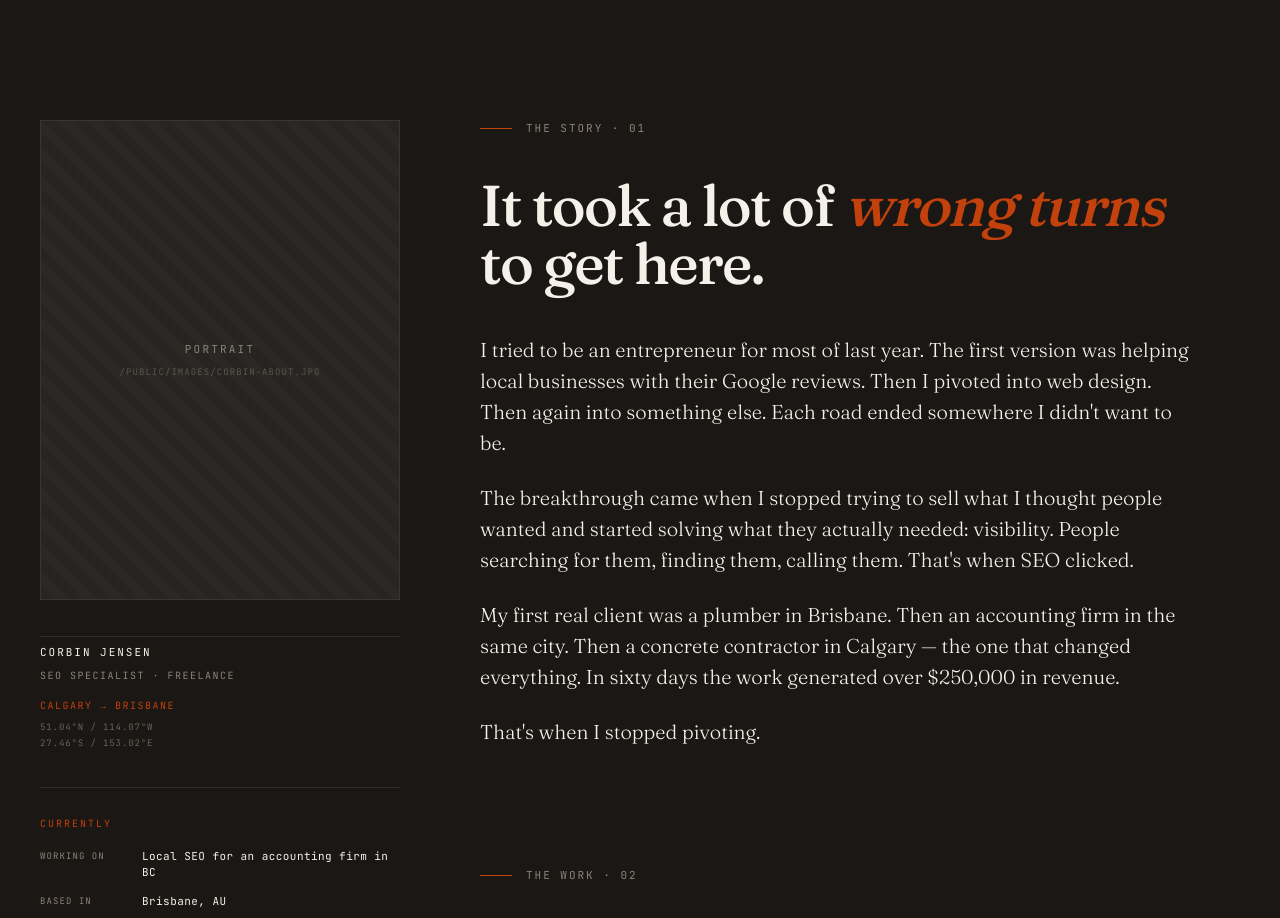
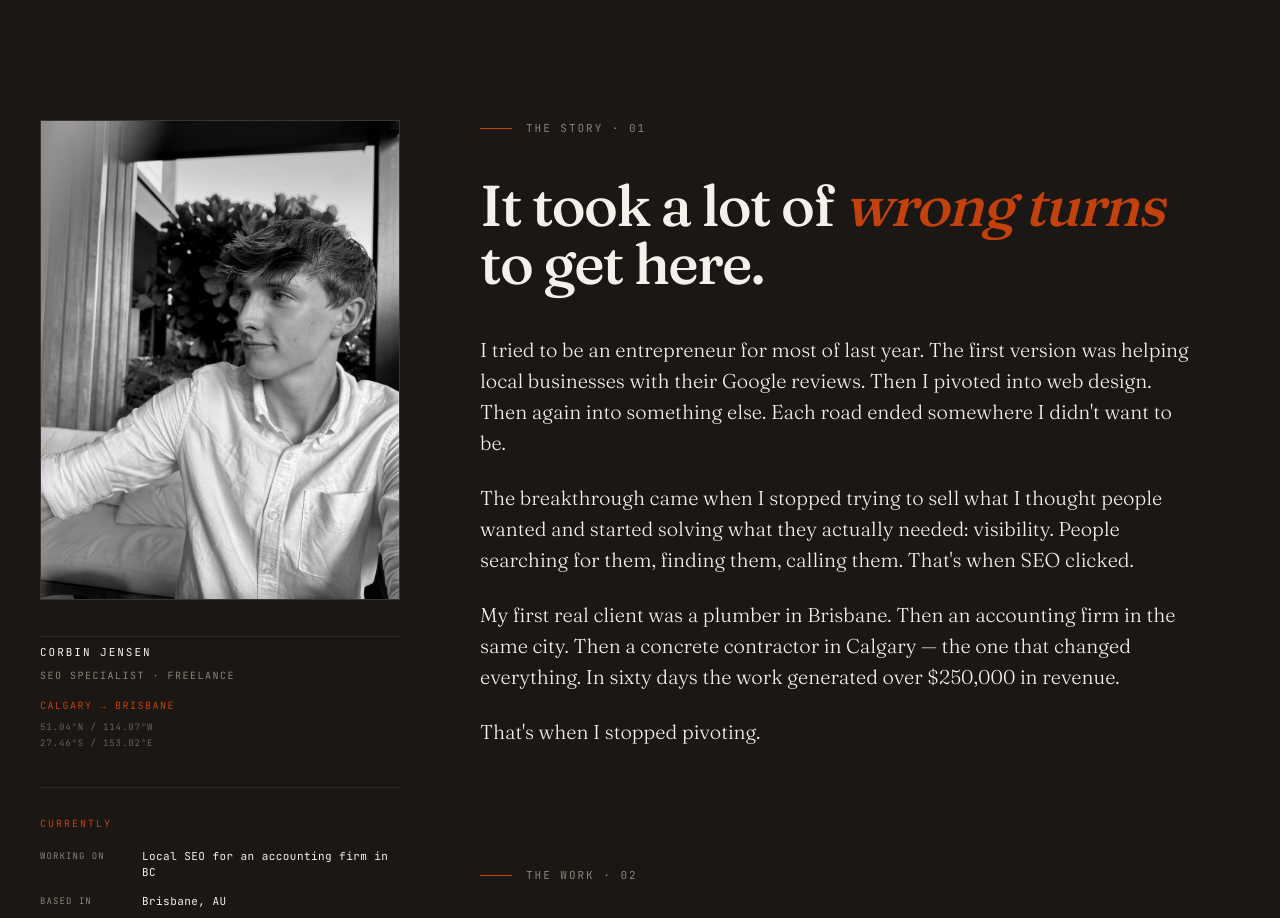
Before and after one commit to ScaleCRMCO/scaleseo, a Next.js app: page /about in a window 1280 px wide. Shown: the part 800-1718 px from the top of the page. Built offline with nearby package versions, Linux system fonts and the light colour scheme.

Commit message:
Update AboutLayout.tsx

```diff
--- a/src/app/about/sections/AboutLayout.tsx
+++ b/src/app/about/sections/AboutLayout.tsx
@@ -14,12 +14,11 @@ export default function AboutLayout() {
             <div className={styles.portrait}>
               {/* When you have a photo, replace this with: */}
               {/* <img src="/images/corbin-about.jpg" alt="Corbin Jensen" className={styles.portraitImg} /> */}
-              <div className={styles.portraitPlaceholder}>
-                <span>PORTRAIT</span>
-                <span className={styles.placeholderSub}>
-                  /public/images/corbin-about.jpg
-                </span>
-              </div>
+              <img
+                src="/images/corbin-about.jpg"
+                alt="Corbin Jensen"
+                className={styles.portraitImg}
+              />
             </div>
 
             {/* Metadata */}
```
